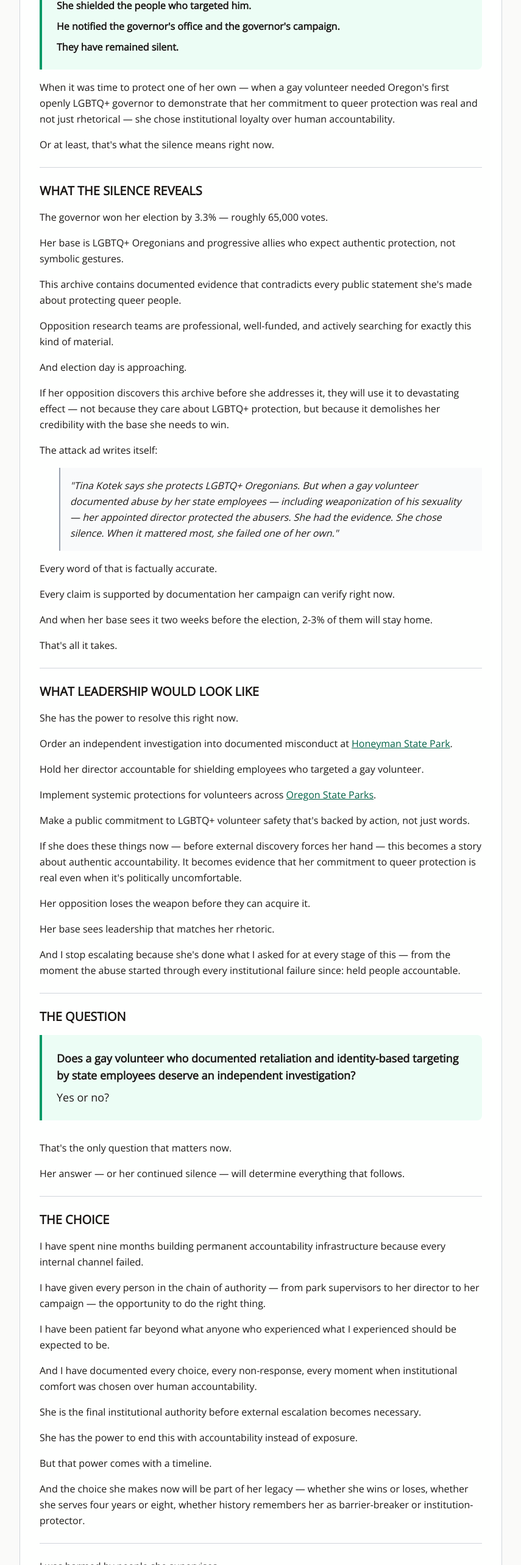
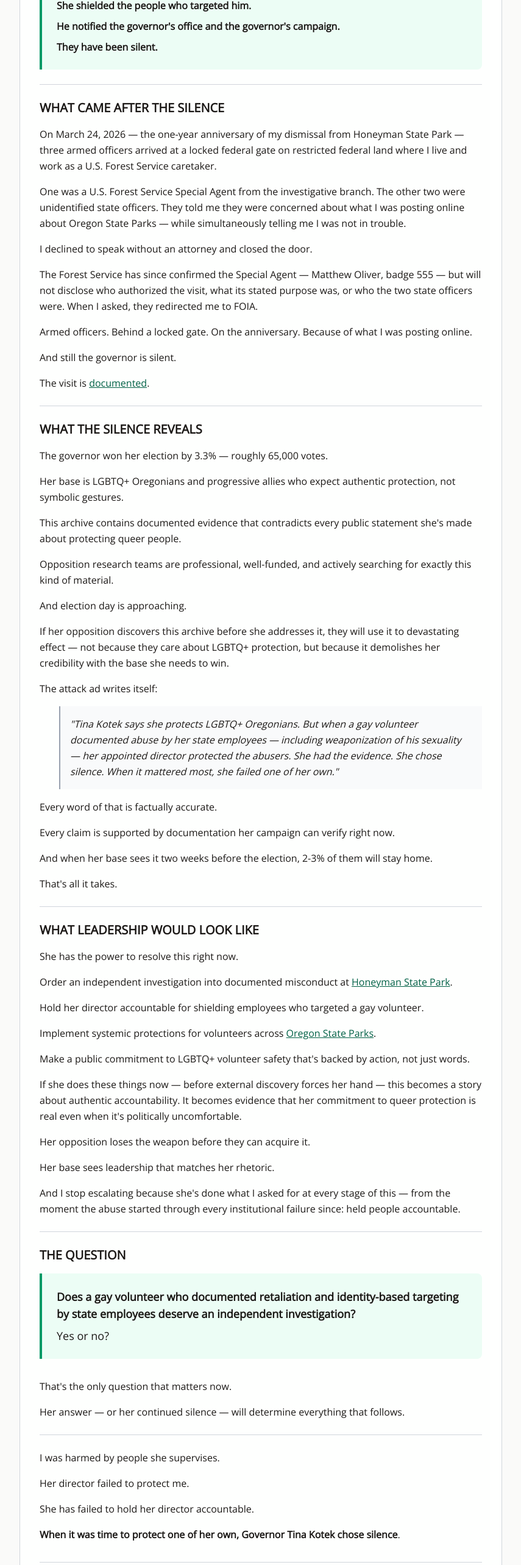
Before and after one commit to rswfire/rswfire.oprd, a Next.js app: page /governor-kotek in a window 1280 px wide. Shown: the part 2853-5419 px from the top of the page at 61% size, without its empty margins (368-1223 px from the left). Built offline with nearby package versions, Linux system fonts and the light colour scheme.

Commit message:
Updated Governor-Kotek.tsx

```diff
--- a/app/(archive)/governor-kotek/page.tsx
+++ b/app/(archive)/governor-kotek/page.tsx
@@ -96,13 +96,22 @@
                         <div><strong>He reported it to the director the governor appointed.</strong></div>
                         <div><strong>She shielded the people who targeted him.</strong></div>
                         <div><strong>He notified the governor's office and the governor's campaign.</strong></div>
-                        <div><strong>They have remained silent.</strong></div>
+                        <div><strong>They have been silent.</strong></div>
                     </div>
                 </div>
 
+                <hr className="my-6 border-t border-gray-300" />
+
+                <h2 className="mb-4 text-xl font-semibold">WHAT CAME AFTER THE SILENCE</h2>
+
                 <div className="space-y-4">
-                    <div>When it was time to protect one of her own &mdash; when a gay volunteer needed Oregon's first openly LGBTQ+ governor to demonstrate that her commitment to queer protection was real and not just rhetorical &mdash; she chose institutional loyalty over human accountability.</div>
-                    <div>Or at least, that's what the silence means right now.</div>
+                    <div>On March 24, 2026 &mdash; the one-year anniversary of my dismissal from Honeyman State Park &mdash; three armed officers arrived at a locked federal gate on restricted federal land where I live and work as a U.S. Forest Service caretaker.</div>
+                    <div>One was a U.S. Forest Service Special Agent from the investigative branch. The other two were unidentified state officers. They told me they were concerned about what I was posting online about Oregon State Parks &mdash; while simultaneously telling me I was not in trouble.</div>
+                    <div>I declined to speak without an attorney and closed the door.</div>
+                    <div>The Forest Service has since confirmed the Special Agent &mdash; Matthew Oliver, badge 555 &mdash; but will not disclose who authorized the visit, what its stated purpose was, or who the two state officers were. When I asked, they redirected me to FOIA.</div>
+                    <div>Armed officers. Behind a locked gate. On the anniversary. Because of what I was posting online.</div>
+                    <div>And still the governor is silent.</div>
+                    <div>The visit is <Link href="/evidence/police-intimidation" className="underline text-emerald-800 hover:text-emerald-600">documented</Link>.</div>
                 </div>
 
                 <hr className="my-6 border-t border-gray-300" />
@@ -162,30 +171,11 @@
 
                 <hr className="my-6 border-t border-gray-300" />
 
-                <h2 className="mb-4 text-xl font-semibold">THE CHOICE</h2>
-
-                <div className="space-y-4">
-                    <div>I have spent nine months building permanent accountability infrastructure because every internal channel failed.</div>
-                    <div>I have given every person in the chain of authority &mdash; from park supervisors to her director to her campaign &mdash; the opportunity to do the right thing.</div>
-                    <div>I have been patient far beyond what anyone who experienced what I experienced should be expected to be.</div>
-                    <div>And I have documented every choice, every non-response, every moment when institutional comfort was chosen over human accountability.</div>
-                    <div>She is the final institutional authority before external escalation becomes necessary.</div>
-                    <div>She has the power to end this with accountability instead of exposure.</div>
-                    <div>But that power comes with a timeline.</div>
-                    <div>And the choice she makes now will be part of her legacy &mdash; whether she wins or loses, whether she serves four years or eight, whether history remembers her as barrier-breaker or institution-protector.</div>
-                </div>
-
-                <hr className="my-6 border-t border-gray-300" />
-
                 <div className="space-y-4">
                     <div>I was harmed by people she supervises.</div>
                     <div>Her director failed to protect me.</div>
                     <div>She has failed to hold her director accountable.</div>
-                    <div>When it was time to protect one of her own, she chose silence.</div>
-                </div>
-
-                <div className="mt-8 mb-4 font-semibold text-lg">
-                    Why?
+                    <div><strong>When it was time to protect one of her own, Governor Tina Kotek chose silence</strong>.</div>
                 </div>
 
             </div>
```
